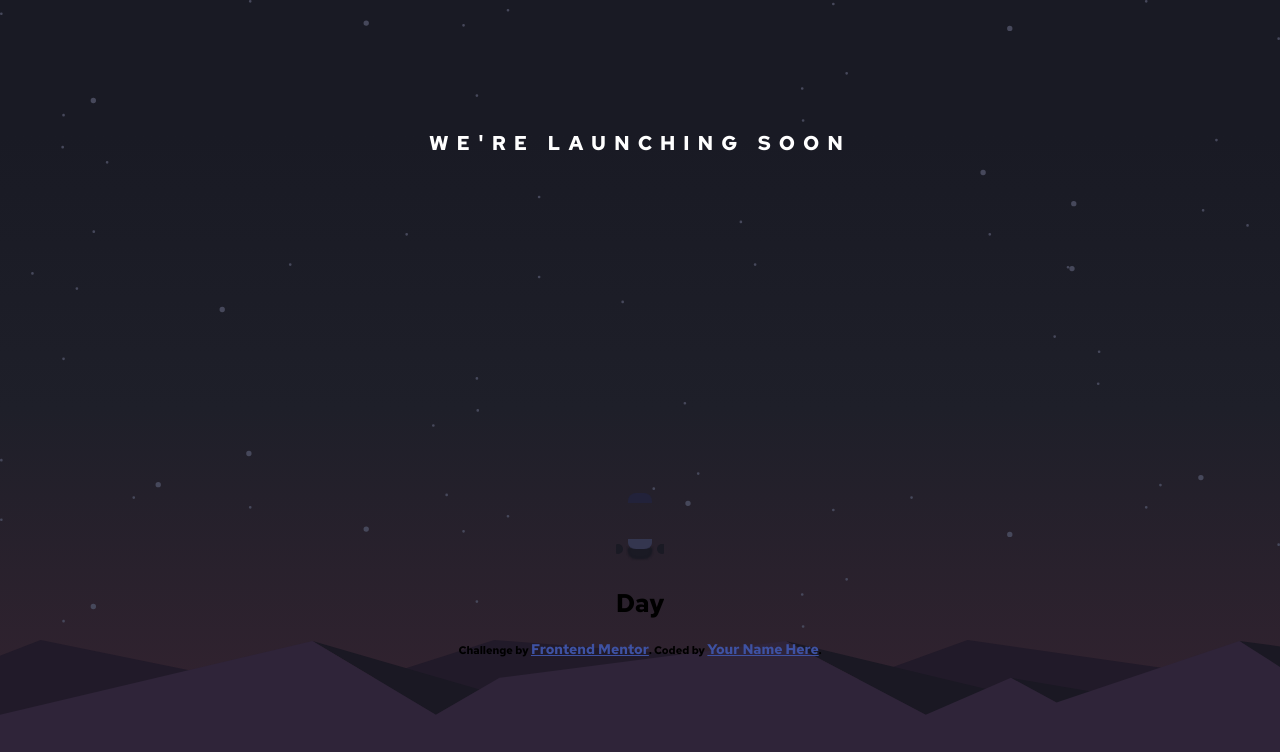
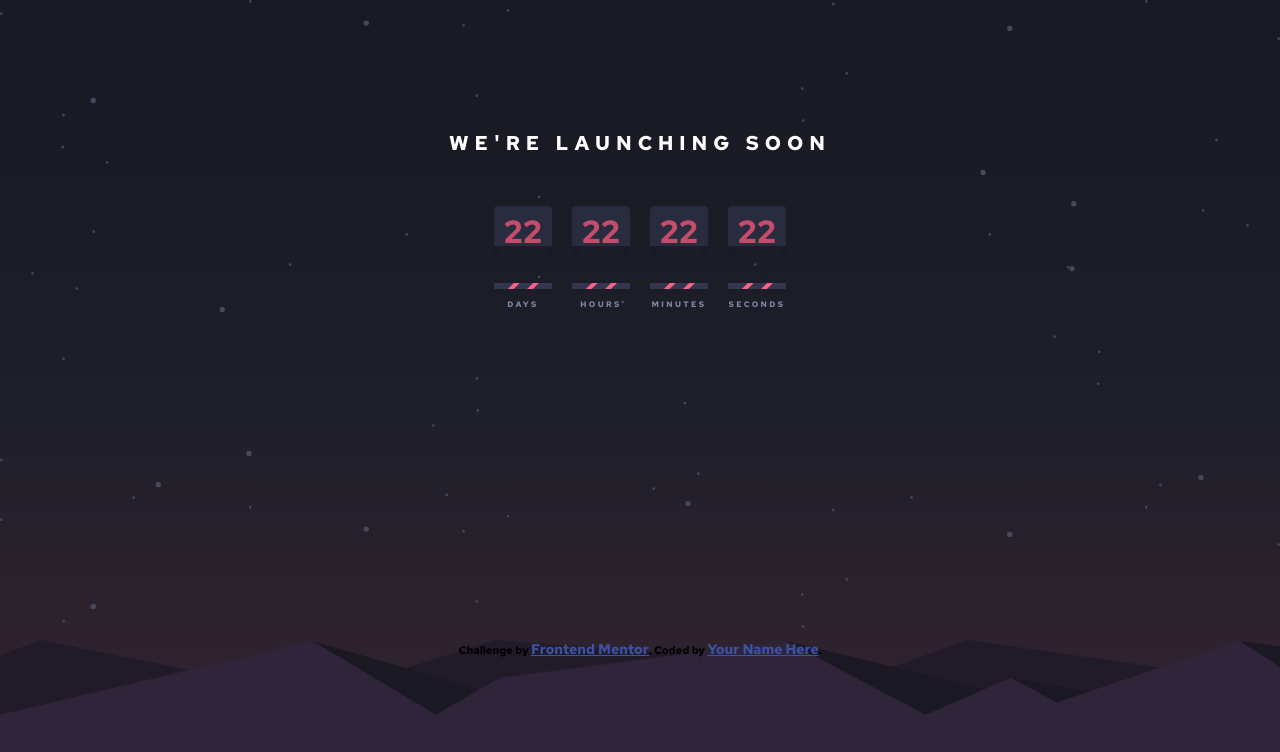
Before and after one commit to OlamideMustapha/launch-countdown-timer, a plain HTML site: page index.html in a window 1280 px wide. Drawn offline with Linux system fonts and the light colour scheme.

Commit message:
implementing flip component

```diff
--- a/index.html
+++ b/index.html
@@ -20,13 +20,13 @@
 <body>
 
   <main class="main">
-    <div class="main__header">
+    <div class="main__header container">
       <h1>
         We're launching soon
       </h1>
     </div>
 
-    <div class="main__countdown">
+    <div class="main__countdown container">
 
     </div>
   </main>
--- a/src/js/app.js
+++ b/src/js/app.js
@@ -54,12 +54,16 @@ class FlipComponent {
 
     this._flipCardName = createHTMLElement ("div", {className:"flip__name"},label);
 
+    const div = createHTMLElement (
+                "div"
+              , {className: "flip__wrapper"}
+              , createHTMLElement ("div", {className: "left flip__dot"})
+              , createHTMLElement ("div", {className: "right flip__dot"})
+              , this._flipCard )
     this._flipComponent = createHTMLElement (
                           "div"
                         , {className: "flip flip-animate", id: `${label}`}
-                        , createHTMLElement ("div", {className: "left flip__dot"})
-                        , createHTMLElement ("div", {className: "right flip__dot"})
-                        , this._flipCard
+                        , div
                         , this._flipCardName);
     this._value = 0;
   }
@@ -96,6 +100,17 @@ class FlipComponent {
 
 const countdown = document.querySelector (".main__countdown");
 
-const dailyFlipCard = new FlipComponent ("Day");
+const dailyFlipCard  = new FlipComponent ("Days");
+const hourlyFlipCard = new FlipComponent ("Hours");
+const minFlipCard    = new FlipComponent ("Minutes");
+const secFlipCard    = new FlipComponent ("Seconds");
 
 countdown.append (dailyFlipCard.create);
+countdown.append (hourlyFlipCard.create);
+countdown.append (minFlipCard.create);
+countdown.append (secFlipCard.create);
+
+dailyFlipCard.update  = 22;
+hourlyFlipCard.update = 22;
+minFlipCard.update    = 22;
+secFlipCard.update    = 22;
--- a/src/styles/sass/partials/_flip_card.sass
+++ b/src/styles/sass/partials/_flip_card.sass
@@ -1,25 +1,33 @@
-$dot_w: 10px
-$dot_bg: #1a1a24
-$dot_posY : 40%
-$dot_posX: -3px
 
 // font-size
-$flip_small: 2vw
-$flip_large: 9vw
+$flip_small: 8px
+$flip_large: 10vw
 
 // color
-$color_light: #fa5e84
+$color_light: $softRed// #fa5e84
 $color_dark: #b94561
 
 // card background
-$card_bg_light:#34364f
-$card_bg_dark: #22223a
+$card_bg_light: $darkDesaturatedBlue //#34364f
+$card_bg_dark: $darkDesaturatedBlue // #22223a
+
+$card_h: 0.78125em // 50px
+$card_w: 1.796875em // 115px
+
+
+$dot_w: 0.75rem // 12px
+$dot_bg: #1a1a24
+$dot_posY: 50%
+$dot_posX: -4px
 
 
 .main__countdown
   text-align: center
   perspective: 400px
-  margin: 20px auto
+  margin: auto
+  width: 100%
+  height: 100%
+  @include flex-row (center, flex-start)
 
   & *,
   & *:before,
@@ -27,17 +35,22 @@ $card_bg_dark: #22223a
     box-sizing: border-box
 
 .flip
-  position: relative
   @include flex-column (space-between, center)
-  overflow: hidden
+  &:not(:last-child)
+    margin: 0px 20px 0px 0px
+
+  > div
+    position: relative
+    overflow: hidden
+    height: 33px * 2.5
 
   &__dot
     position: absolute
     width: $dot_w
     height: $dot_w
     background-color: $dot_bg
-    border-radius: 50px
-    z-index:5
+    border-radius: 0.78125em
+    z-index: 5
     top: $dot_posY
 
     &.right
@@ -48,13 +61,17 @@ $card_bg_dark: #22223a
   &__card
     display: block
     position: relative
-    padding-bottom: 0.72em
+    padding-bottom: $card_h
     font-size: $flip_large
     line-height: 0.95
 
-
   &__name
     font-size: $flip_small
+    font-weight: 600
+    letter-spacing: .3em
+    text-transform: uppercase
+    padding-top: 10px
+    color: $grayishBlue
 
 .card
   &__top,
@@ -62,32 +79,48 @@ $card_bg_dark: #22223a
   &__back::before,
   &__back::after
     display: block
-    height: 0.72em
-    color: $color_dark
+    height: 30px
+    font-size: 32px
+    color: $color_light
+    filter: brightness(79%)
     background-color: $card_bg_dark
-    padding: 0.25em 0.25em
-    border-radius: 8px 8px 0 0
+    padding: 0
+    line-height: 1.6em
+    border-radius: 4px 4px 0 0
     backface-visibility: hidden
     transform-style: preserve-3d
-    width: 1.7em
+
+    width: 58px
+    @include breakpoint-up(small)
+      width: 65px
+    @include breakpoint-up(medium)
+      width: 58px
+    @include breakpoint-up(large)
+      width: 58px
+
     transform: translateZ(0)
 
   &__top
+    height: 40px
+
 
   &__bottom
     position: absolute
     color: $color_light
-    top: 50%
+    // padding: 24px 0px
+    // line-height: 0px
+    top: 55%
     left: 0
+    filter: brightness(100%)
     background: $card_bg_light
-    border-radius: 0 0 8px 8px
-    box-shadow: 0px 9px 2px 0px #1a1a24
+    border-radius: 0 0 4px 4px
+    // box-shadow: 0rem 0.7rem #1a1a24
     pointer-events: none
     overflow: hidden
 
     &::after
       display: block
-      margin-top: -0.72em
+      margin-top: - $card_h
       content: attr(data-value)
 
 
--- a/src/styles/sass/partials/_main.sass
+++ b/src/styles/sass/partials/_main.sass
@@ -25,12 +25,16 @@ body
     width: 100vw
     height: $main_h
     padding-top: 130px
+
     &__header
+      padding-top: 0px
       h1
-        font-size: 20px
+        font-size: 18px
+        @include breakpoint-up(medium)
+          font-size: 20px
         color: $white
         text-transform: uppercase
-        letter-spacing: .4em
+        letter-spacing: .3em
         text-align: center
 
 
@@ -41,3 +45,8 @@ body
     background-size: 100%
     width: 100vw
     height: $footer_h
+
+
+.container
+  padding: 25px
+  margin: auto
--- a/src/styles/sass/partials/_mixin.sass
+++ b/src/styles/sass/partials/_mixin.sass
@@ -4,13 +4,13 @@ $breakpoints-up: ("small": "375px", "medium": "640px", "large": "1020px", "xlarg
 $breakpoints-down: ("xsmall": "375px", "small": "640px", "medium": "1020px", "large": "1440px")
 
 
-@mixin breakpoint-up ($size)
+@mixin breakpoint-up($size)
   @media (min-width: map-get($breakpoints-up, $size))
-    @contain
+    @content
 
-@mixin breakpoint-down ($size)
+@mixin breakpoint-down($size)
   @media (max-width: map-get($breakpoints-down, $size))
-    @contain
+    @content
 
 @mixin flex-row ($js, $ai)
   display: flex
```
Also changed, not shown: src/styles/css/style.css, 1 other file.
